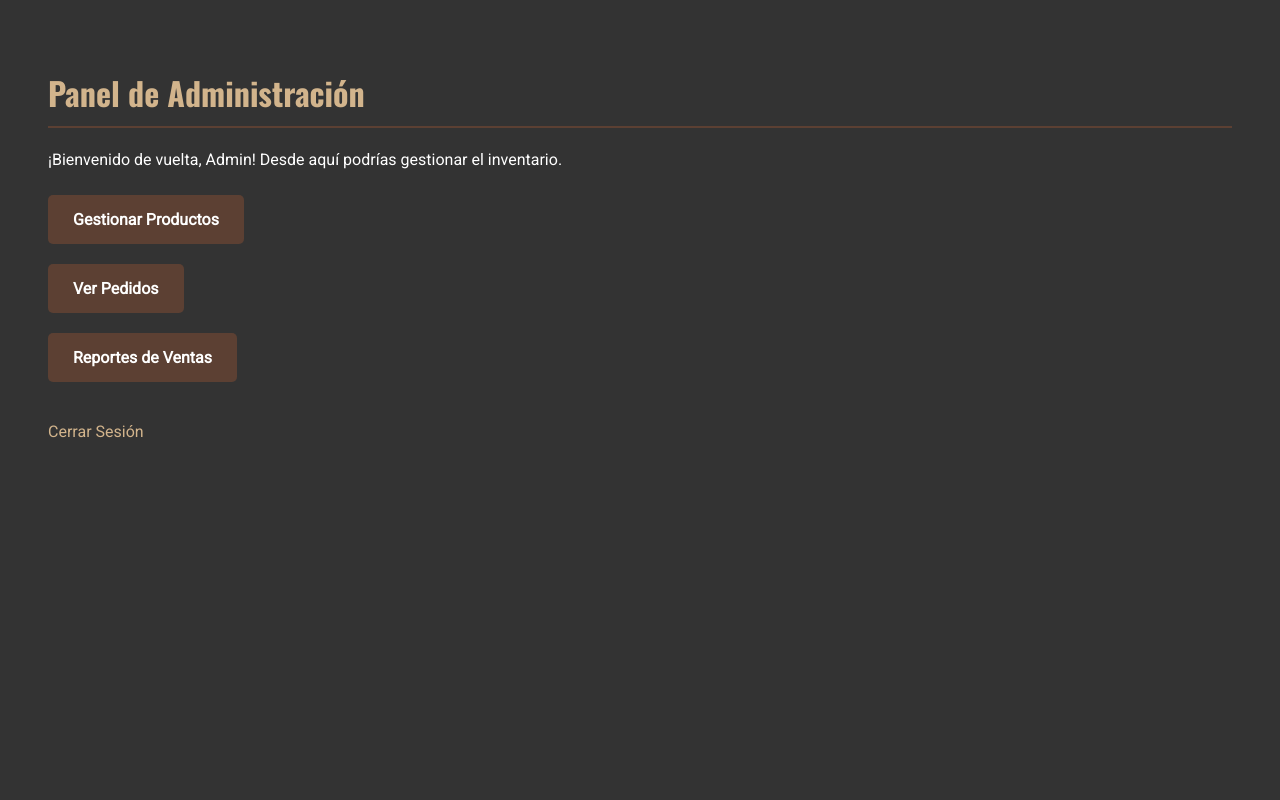
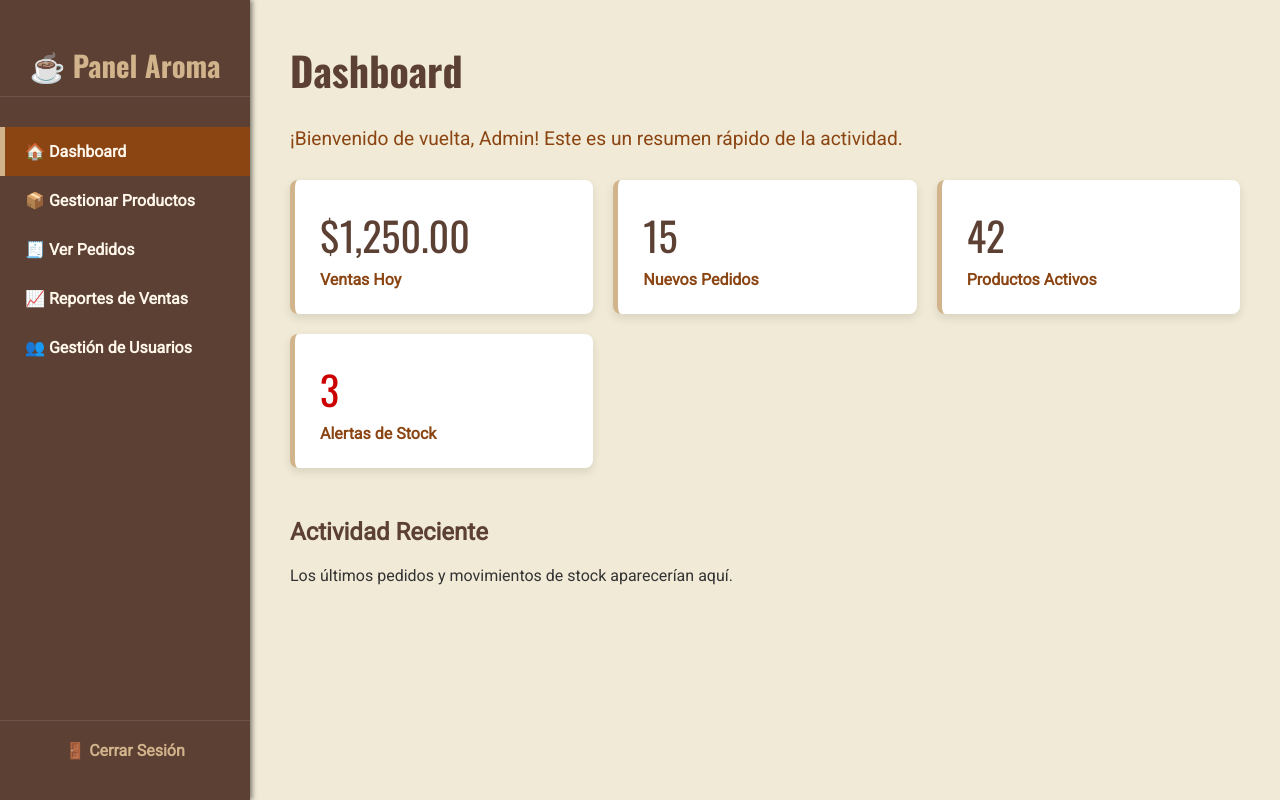
Before and after one commit to XxDestroyerxX3/oskandre, a plain HTML site: page dashboard.html in a window 1280 px wide. Drawn offline with nearby package versions, Linux system fonts and the light colour scheme.

Commit message:
Update dashboard.html

```diff
--- a/dashboard.html
+++ b/dashboard.html
@@ -3,57 +3,153 @@
 <head>
     <meta charset="UTF-8">
     <meta name="viewport" content="width=device-width, initial-scale=1.0">
-    <title>Panel de Administración</title>
+    <title>☕ Panel de Administración - Gestión</title>
     <link href="https://fonts.googleapis.com/css2?family=Oswald:wght@400;700&family=Roboto:wght@300;400&display=swap" rel="stylesheet">
     <style>
+        /* Paleta y Tipografía consistentes */
         body {
             font-family: 'Roboto', sans-serif;
-            background-color: #333333;
+            background-color: #F0EAD6; /* Fondo crema claro */
+            color: #333;
+            margin: 0;
+            display: flex;
+            min-height: 100vh;
+        }
+
+        /* --- Estilos de la Barra Lateral (Sidebar) --- */
+        .sidebar {
+            width: 250px;
+            background-color: #5C4033; /* Marrón Oscuro */
             color: #FFFFFF;
+            padding: 20px 0;
+            box-shadow: 2px 0 5px rgba(0, 0, 0, 0.5);
+            display: flex;
+            flex-direction: column;
+        }
+        .sidebar h2 {
+            font-family: 'Oswald', sans-serif;
+            text-align: center;
+            color: #D2B48C; /* Dorado/Café Claro */
+            margin-bottom: 30px;
+            font-size: 1.8em;
+            border-bottom: 1px solid rgba(255, 255, 255, 0.1);
+            padding-bottom: 10px;
+        }
+        .sidebar-nav a {
+            display: block;
+            padding: 15px 20px;
+            text-decoration: none;
+            color: #FFF7EB; /* Blanco Crema */
+            font-weight: bold;
+            transition: background-color 0.3s;
+            border-left: 5px solid transparent;
+        }
+        .sidebar-nav a:hover, .sidebar-nav .active {
+            background-color: #8B4513; /* Marrón más rojizo */
+            border-left-color: #D2B48C;
+        }
+        .logout-link {
+            margin-top: auto; /* Empuja el botón al fondo */
+            text-align: center;
+            padding: 20px;
+            border-top: 1px solid rgba(255, 255, 255, 0.1);
+        }
+        .logout-link a {
+            color: #D2B48C;
+            text-decoration: none;
+            font-weight: bold;
+        }
+
+        /* --- Estilos del Contenido Principal --- */
+        .main-content {
+            flex-grow: 1;
             padding: 40px;
         }
-        h1 {
+        .main-content h1 {
             font-family: 'Oswald', sans-serif;
-            color: #D2B48C;
-            border-bottom: 2px solid #5C4033;
-            padding-bottom: 10px;
+            color: #5C4033;
+            font-size: 2.5em;
+            margin-top: 0;
         }
-        .main-menu {
-            list-style: none;
-            padding: 0;
+        .welcome-message {
+            color: #8B4513;
+            font-size: 1.2em;
+            margin-bottom: 30px;
         }
-        .main-menu li a {
-            display: inline-block;
-            background-color: #5C4033;
-            color: #FFFFFF;
-            padding: 15px 25px;
-            margin: 10px 0;
-            text-decoration: none;
-            border-radius: 5px;
-            transition: background-color 0.3s;
+
+        /* --- Estilos de la Tarjeta de Información (Simulando Estadísticas) --- */
+        .stats-grid {
+            display: grid;
+            grid-template-columns: repeat(auto-fit, minmax(250px, 1fr));
+            gap: 20px;
+            margin-top: 20px;
+        }
+        .stat-card {
+            background-color: #FFFFFF;
+            padding: 25px;
+            border-radius: 8px;
+            box-shadow: 0 4px 10px rgba(0, 0, 0, 0.1);
+            border-left: 5px solid #D2B48C; /* Barra de color para destacar */
+        }
+        .stat-card .value {
+            font-size: 2.5em;
+            font-family: 'Oswald', sans-serif;
+            color: #5C4033;
+            margin-bottom: 5px;
+        }
+        .stat-card .label {
+            color: #8B4513;
             font-weight: bold;
-        }
-        .main-menu li a:hover {
-            background-color: #8B4513;
-        }
-        .logout-link {
-            display: block;
-            margin-top: 30px;
-            color: #D2B48C;
-            text-decoration: none;
         }
     </style>
 </head>
 <body>
-    <h1>Panel de Administración</h1>
-    <p>¡Bienvenido de vuelta, Admin! Desde aquí podrías gestionar el inventario.</p>
 
-    <ul class="main-menu">
-        <li><a href="#">Gestionar Productos</a></li>
-        <li><a href="#">Ver Pedidos</a></li>
-        <li><a href="#">Reportes de Ventas</a></li>
-    </ul>
+    <div class="sidebar">
+        <h2>☕ Panel Aroma</h2>
+        <nav class="sidebar-nav">
+            <a href="#" class="active">🏠 Dashboard</a>
+            <a href="#">📦 Gestionar Productos</a>
+            <a href="#">🧾 Ver Pedidos</a>
+            <a href="#">📈 Reportes de Ventas</a>
+            <a href="#">👥 Gestión de Usuarios</a>
+        </nav>
+        <div class="logout-link">
+            <a href="index.html">🚪 Cerrar Sesión</a>
+        </div>
+    </div>
 
-    <a href="index.html" class="logout-link">Cerrar Sesión</a>
+    <div class="main-content">
+        <h1>Dashboard</h1>
+        <p class="welcome-message">¡Bienvenido de vuelta, Admin! Este es un resumen rápido de la actividad.</p>
+
+        <div class="stats-grid">
+
+            <div class="stat-card">
+                <div class="value">$1,250.00</div>
+                <div class="label">Ventas Hoy</div>
+            </div>
+
+            <div class="stat-card">
+                <div class="value">15</div>
+                <div class="label">Nuevos Pedidos</div>
+            </div>
+
+            <div class="stat-card">
+                <div class="value">42</div>
+                <div class="label">Productos Activos</div>
+            </div>
+
+             <div class="stat-card">
+                <div class="value" style="color: #CC0000;">3</div>
+                <div class="label">Alertas de Stock</div>
+            </div>
+
+        </div>
+
+        <h2 style="margin-top: 50px; color: #5C4033;">Actividad Reciente</h2>
+        <p>Los últimos pedidos y movimientos de stock aparecerían aquí.</p>
+
+    </div>
 </body>
 </html>
```
